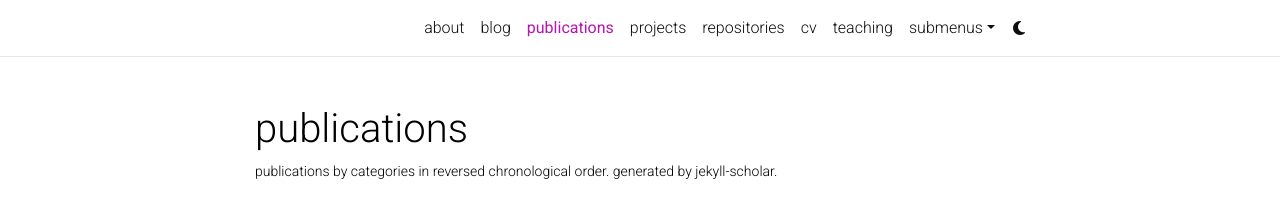
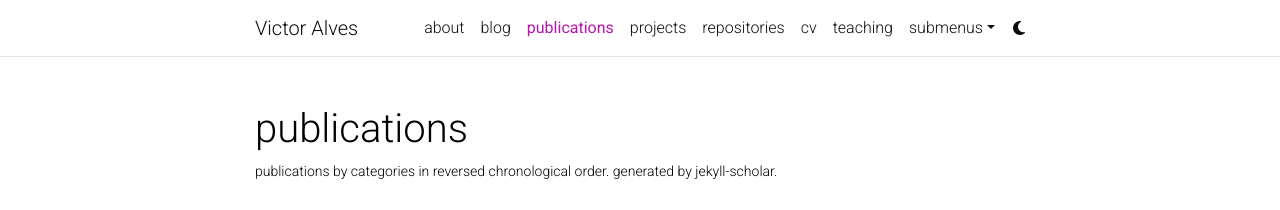
Before and after one commit to yifeishi/yifeishi.github.io, a Jekyll site: the page built from _pages/publications.md, in a window 1280 px wide. Shown: the top 210 px of the page. Built offline with Jekyll 4.4.1, drawn with Linux system fonts in a browser that asks for light colours; comment, search, counter and statistics services are not loaded; a style sheet for code colours, icons or effects is not loaded; grey boxes are pictures that could not be loaded.

Commit message:
title as name

```diff
--- a/_config.yml
+++ b/_config.yml
@@ -2,7 +2,7 @@
 # Site settings
 # -----------------------------------------------------------------------------
 
-title:
+title: Victor Alves
 first_name: Victor
 middle_name:
 last_name: Alves
```
